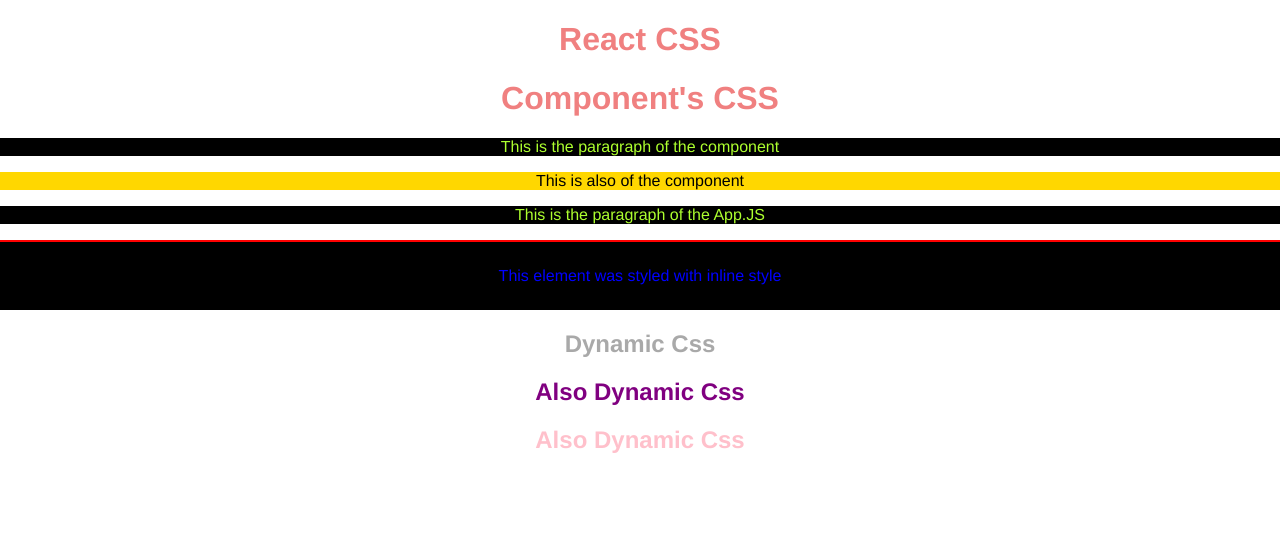
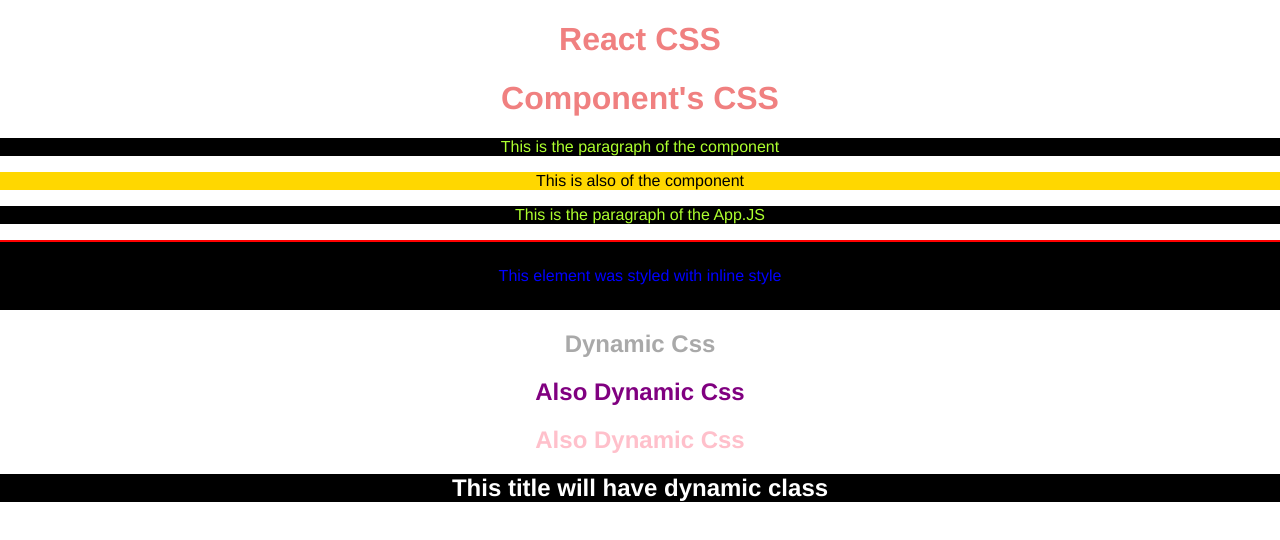
Before and after one commit to GlaudistonNeto/react-plus-css, a React (Create React App) app: page / in a window 1280 px wide. Shown: the top 540 px of the page. Built offline with nearby package versions, Linux system fonts and the light colour scheme.

Commit message:
✨feature: css_with_dynamic_class

```diff
--- a/src/App.js
+++ b/src/App.js
@@ -5,6 +5,7 @@
 function App() {
   const n = 15;
   const [name] = useState('Ermanoteu');
+  const redTitle = false;
 
   return (
     <div className="App">
@@ -28,6 +29,10 @@
         <h2 style={name === 'Ermanoteu' ? {color: 'pink'} : {color: null} }>
           Also Dynamic Css
         </h2>
+        {/* dynamic class */}
+        <h2 className={redTitle ? "red-title" : "title"}>
+          This title will have dynamic class
+        </h2>
     </div>
   );
 }
--- a/src/index.css
+++ b/src/index.css
@@ -8,3 +8,15 @@
 h1 {
   color: lightcoral;
 }
+
+.red-title {
+  background-color: #000;
+  color: red;
+  padding: 15px;
+  border: 5px solid red;
+}
+
+.title {
+  background-color: #000;
+  color: white;
+}
```
